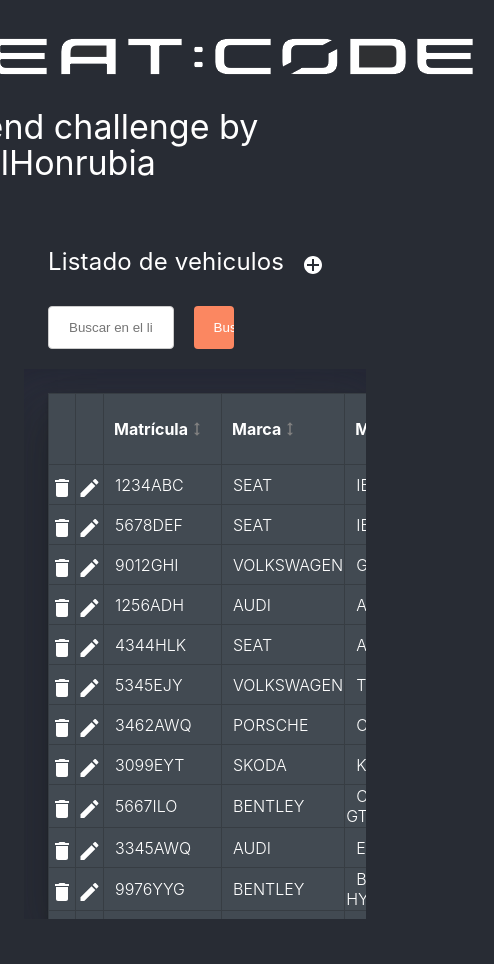
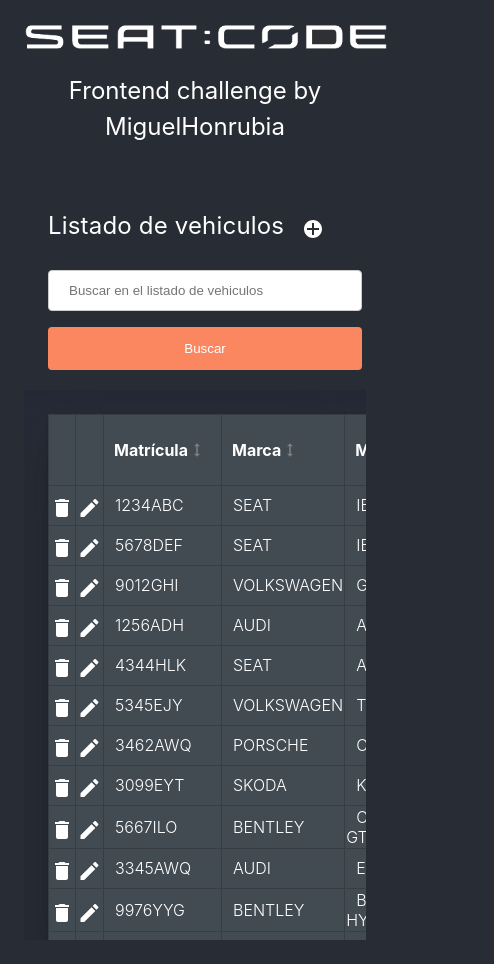
Before and after one commit to MiguelHonrubia/SeatCodeTest, a React (Create React App) app in the folder react-code-test/: page / in a window 390 px wide. Shown: the whole page, 494 px wide, since content can reach past the window. Before the commit the page ends 943 px from the top, so only its background shows below. Built offline with nearby package versions, Linux system fonts and the light colour scheme; data requests are answered from the project's data file.

Commit message:
responsive modifications

```diff
--- a/react-code-test/src/domain/assets/icons/SortIcons.tsx
+++ b/react-code-test/src/domain/assets/icons/SortIcons.tsx
@@ -46,7 +46,7 @@
   return (
     <svg
       xmlns="http://www.w3.org/2000/svg"
-      enable-background="new 0 0 24 24"
+      enableBackground="new 0 0 24 24"
       viewBox="0 0 24 24"
       width={width ? width : 24}
       height={height ? height : 24}
--- a/react-code-test/src/domain/components/datatable/style/components.tsx
+++ b/react-code-test/src/domain/components/datatable/style/components.tsx
@@ -43,6 +43,11 @@
     border-radius: 4px;
     background: #fb8761;
   }
+
+  @media only screen and (max-width: 800px) {
+    overflow-x: auto;
+    margin-left: ;
+  }
 `;
 
 export const StyledDataTable = styled.table`
--- a/react-code-test/src/domain/components/dialog/style/components.tsx
+++ b/react-code-test/src/domain/components/dialog/style/components.tsx
@@ -31,6 +31,10 @@
   -webkit-animation-duration: 0.4s;
   animation-name: animatetop;
   animation-duration: 0.4s;
+
+  @media only screen and (max-width: 500px) {
+    width: 95%;
+  }
 `;
 
 export const StyledModalHeader = styled.div`
--- a/react-code-test/src/domain/components/font/Title.tsx
+++ b/react-code-test/src/domain/components/font/Title.tsx
@@ -36,6 +36,12 @@
   line-height: 36px;
   margin: 5px;
   color: white;
+
+  @media only screen and (max-width: 500px) {
+    width: 300px;
+    font-size: 24px;
+    text-align: center;
+  }
 `;
 
 export const Headline5 = styled.h5`
--- /dev/null
+++ b/react-code-test/src/domain/components/imageLogo/style/components.tsx
@@ -0,0 +1,9 @@
+import styled from "styled-components";
+
+export const StyledImageLogo = styled.img`
+  @media only screen and (max-width: 800px) {
+    width: 100%;
+    height: 100%;
+    margin-left: 20px;
+  }
+`;
--- a/react-code-test/src/domain/components/searchInput/style/components.tsx
+++ b/react-code-test/src/domain/components/searchInput/style/components.tsx
@@ -1,17 +1,21 @@
 import styled from "styled-components";
 
 export const StyledSearchInput = styled.input`
-  width: 40%;
+  width: 100%;
   padding: 12px 20px;
   margin: 8px 10px;
   display: inline-block;
   border: 1px solid #ccc;
   border-radius: 4px;
   box-sizing: border-box;
+
+  @media only screen and (min-width: 800px) {
+    width: 40%;
+  }
 `;
 
 export const StyledSearchSubmit = styled.input`
-  width: 10%;
+  width: 100%;
   background-color: #fb8761;
   color: white;
   padding: 14px 20px;
@@ -23,9 +27,16 @@
   &:hover {
     background-color: #fa794e;
   }
+
+  @media only screen and (min-width: 800px) {
+    width: 10%;
+  }
 `;
 
 export const StyledSearchForm = styled.form`
-  display: flex;
+  /* display: flex; */
   margin: 0px 38px;
+  @media only screen and (min-width: 800px) {
+    display: flex;
+  }
 `;
--- a/react-code-test/src/domain/components/snackbar/style/components.tsx
+++ b/react-code-test/src/domain/components/snackbar/style/components.tsx
@@ -21,6 +21,11 @@
   bottom: 30px;
   color: ${({ type }) => (type === "warning" ? "black" : "white")};
 
+  @media only screen and (max-width: 800px) {
+    margin-left: -150px;
+    bottom: 10px;
+  }
+
   background-color: ${({ type }) =>
     type === "error"
       ? "#ef5350"
--- a/react-code-test/src/domain/modules/car/list/CarList.tsx
+++ b/react-code-test/src/domain/modules/car/list/CarList.tsx
@@ -18,6 +18,7 @@
 import { Dialog } from "../../../components/dialog/Dialog";
 import { Headline4 } from "../../../components/font/Title";
 import { MainTitleBox } from "../../../components/headerBox/MainTitleBox";
+import { StyledImageLogo } from "../../../components/imageLogo/style/components";
 import { SearchInput } from "../../../components/searchInput/SearchInput";
 import { CarForm } from "../form/CarForm";
 
@@ -209,10 +210,11 @@
       >
         <div>
           <div style={{ display: "flex", justifyContent: "center" }}>
-            <img src={logo} alt="seat code logo" />
+            <StyledImageLogo src={logo} alt="seat code logo" />
           </div>
-
-          <Headline4>Frontend challenge by MiguelHonrubia</Headline4>
+          <div style={{ display: "flex", justifyContent: "center" }}>
+            <Headline4>Frontend challenge by MiguelHonrubia</Headline4>
+          </div>
         </div>
       </div>
       <div style={{ marginLeft: 24 }}>
```
